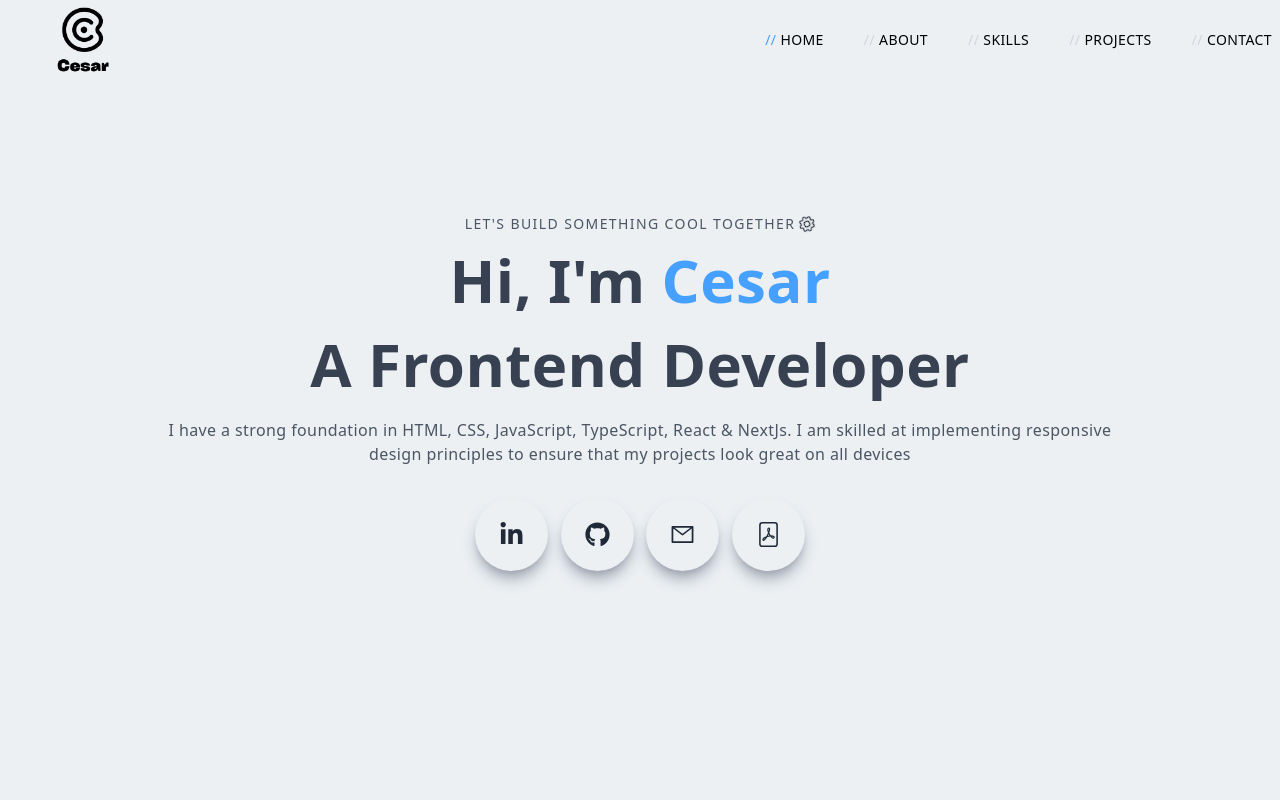
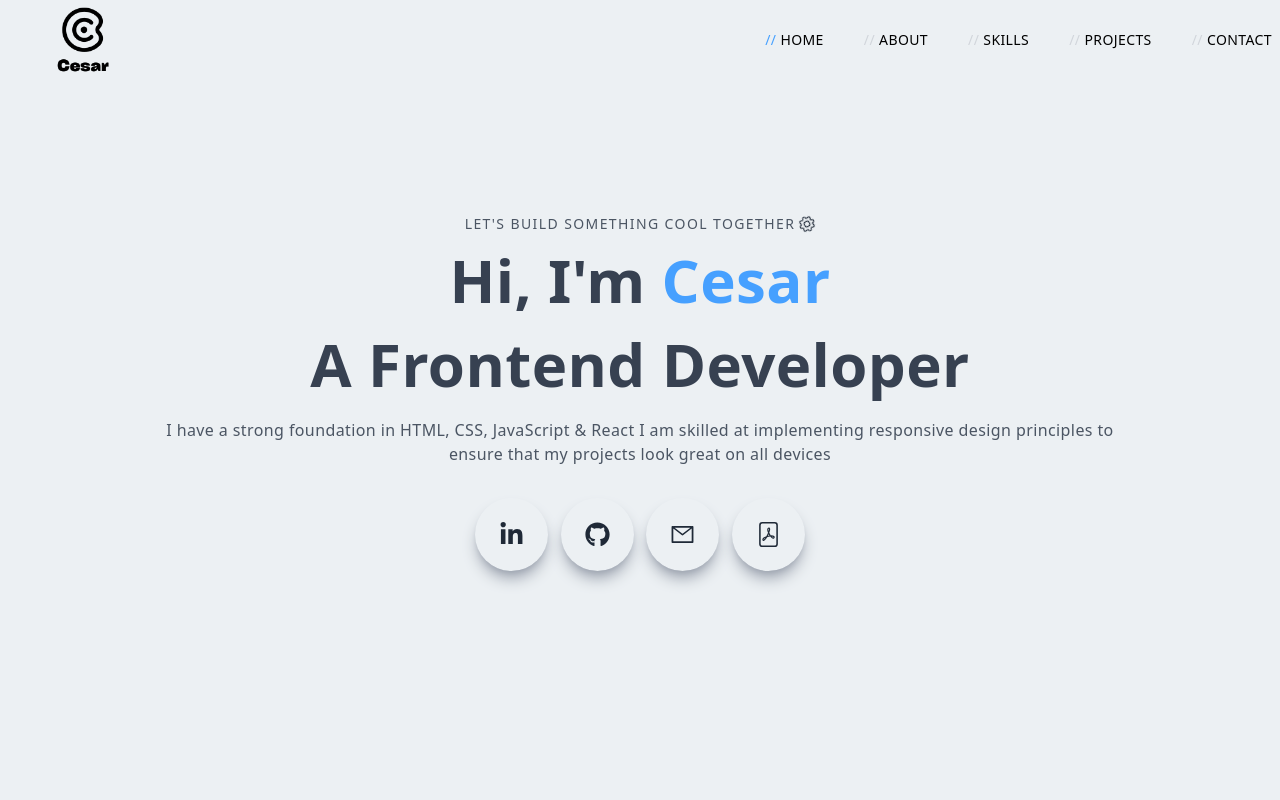
Before and after one commit to campos-415/Personal-Website, a Next.js app: page / in a window 1280 px wide. Shown: the top 800 px of the page. Built offline with nearby package versions, Linux system fonts and the light colour scheme.

Commit message:
fixed some more typos

```diff
--- a/components/HomePage.tsx
+++ b/components/HomePage.tsx
@@ -27,8 +27,7 @@ function HomePage() {
             </h1>
             <h1 className="py-2 text-gray-700">A Frontend Developer</h1>
             <p className="py-4 text-gray-600 max-w-[80%] m-auto">
-              I have a strong foundation in HTML, CSS, JavaScript, TypeScript,
-              React & NextJs. I am skilled at implementing responsive design
+              I have a strong foundation in HTML, CSS, JavaScript & React I am skilled at implementing responsive design
               principles to ensure that my projects look great on all devices
             </p>
             <div className="flex items-center justify-between max-w-[330px] m-auto py-4">
```
